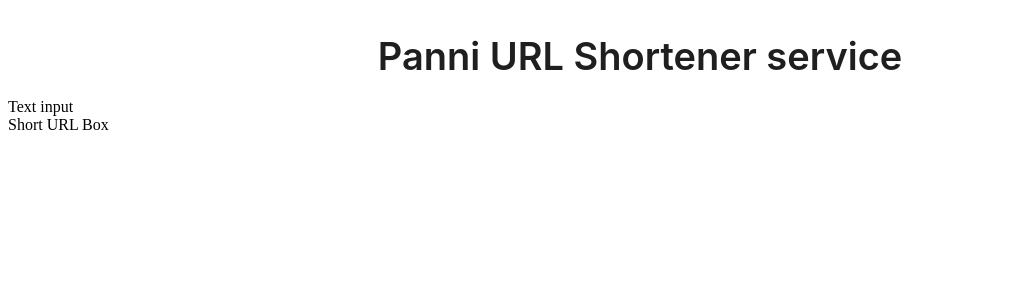
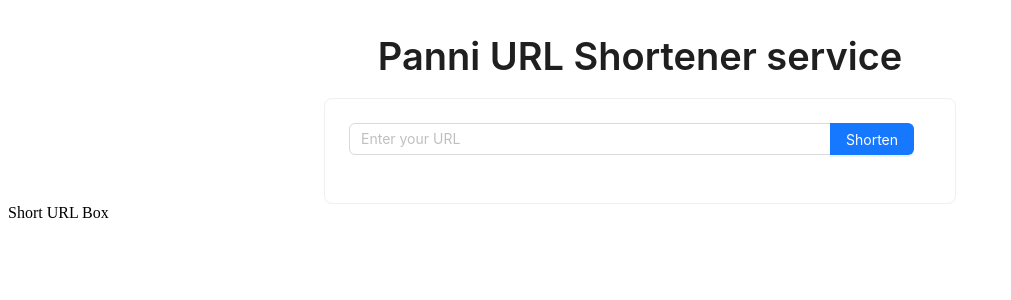
Before and after one commit to Ehsan-Home/URL_shortener, a React (Create React App) app in the folder Front-end/: page / in a window 1280 px wide. Shown: the top 300 px of the page, without its empty margins (0-1011 px from the left). Built offline with nearby package versions, Linux system fonts and the light colour scheme.

Commit message:
Front-end
URL input is completed

```diff
--- a/Front-end/src/Components/TextInputBox.js
+++ b/Front-end/src/Components/TextInputBox.js
@@ -1,5 +1,41 @@
+import { Button, Card, Col, Divider, Form, Input, Row } from "antd";
+
 const TextInputBox = () => {
-  return <div>Text input</div>;
+  const [form] = Form.useForm();
+  const onFinish = () => {
+    console.log("finished tapped");
+  };
+  return (
+    <Row justify="center">
+      <Col span={12}>
+        <Card>
+          <Form form={form} layout="vertical" onFinish={onFinish}>
+            <Form.Item
+              name="url"
+              rules={[
+                {
+                  required: true,
+                  message: "Please enter URL",
+                },
+              ]}
+            >
+              <Input.Group compact>
+                <Input
+                  placeholder="Enter your URL"
+                  style={{
+                    width: "calc(100% - 100px)",
+                  }}
+                />
+                <Button type="primary" htmlType="submit">
+                  Shorten
+                </Button>
+              </Input.Group>
+            </Form.Item>
+          </Form>
+        </Card>
+      </Col>
+    </Row>
+  );
 };
 
 export default TextInputBox;
```
